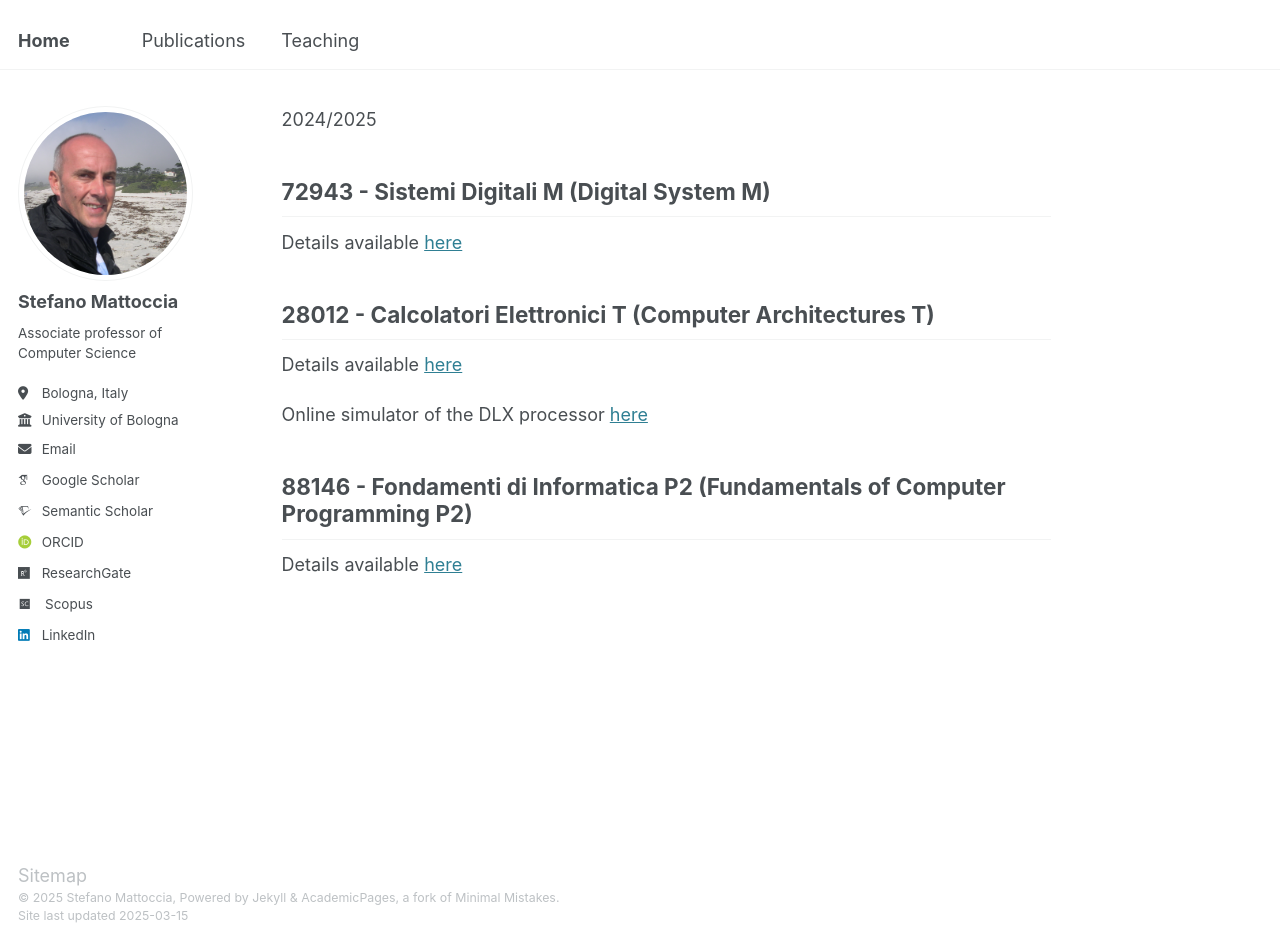
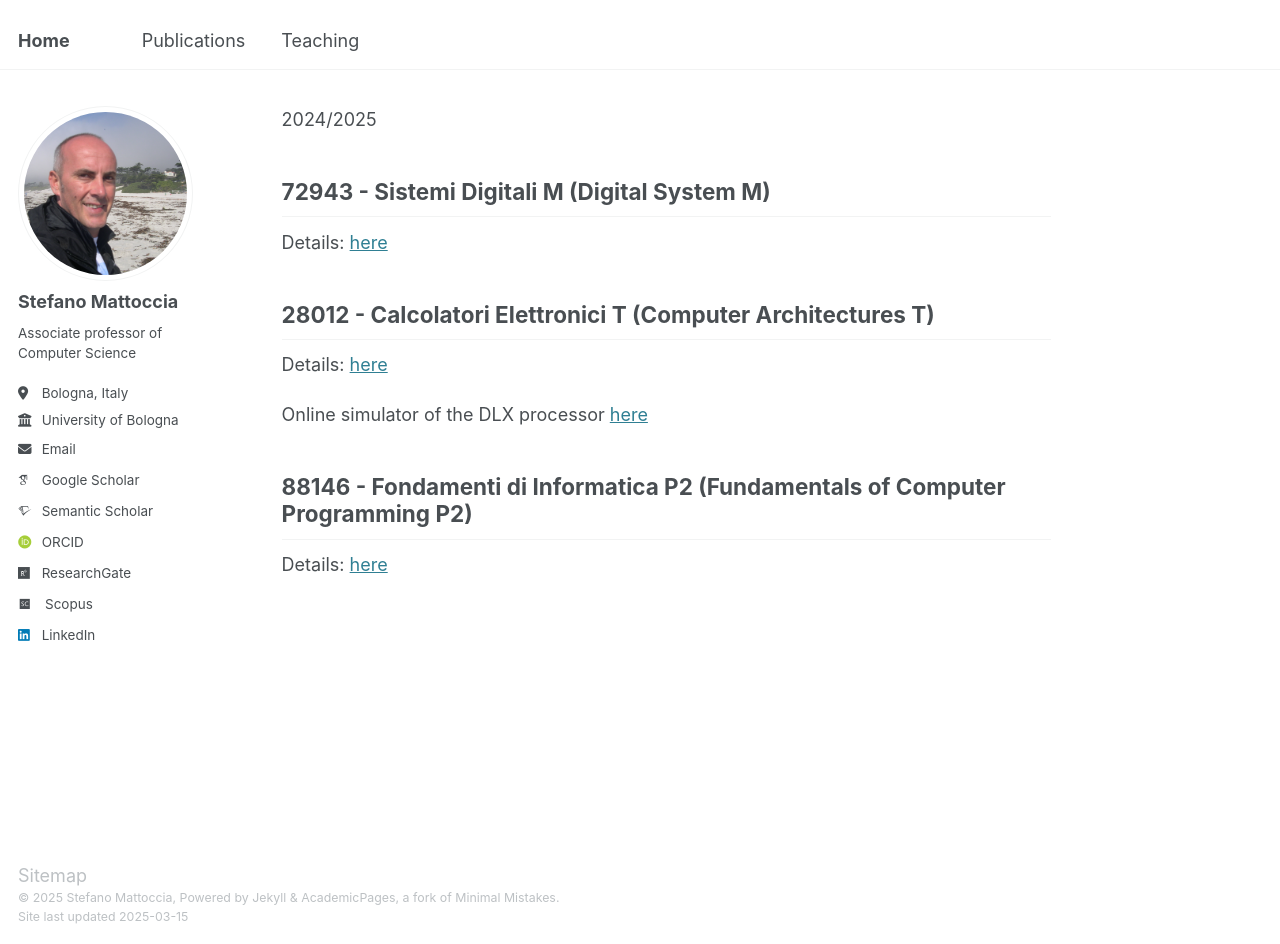
Before and after one commit to stefanomattoccia/stefanomattoccia.github.io, a Jekyll site: the page built from _pages/teaching.md, in a window 1280 px wide and 944 px high. Built offline with Jekyll 4.4.1, drawn with Linux system fonts in a browser that asks for light colours; some web fonts are replaced.

Commit message:
Update teaching.md

```diff
--- a/_pages/teaching.md
+++ b/_pages/teaching.md
@@ -11,14 +11,14 @@ redirect_from:
 
 72943 - Sistemi Digitali M (Digital System M)
 ------
-Details available [here](https://www.unibo.it/en/study/phd-professional-masters-specialisation-schools-and-other-programmes/course-unit-catalogue/course-unit/2024/468006)
+Details: [here](https://www.unibo.it/en/study/phd-professional-masters-specialisation-schools-and-other-programmes/course-unit-catalogue/course-unit/2024/468006)
 
 28012 - Calcolatori Elettronici T (Computer Architectures T)
 ------
-Details available [here](https://www.unibo.it/en/study/phd-professional-masters-specialisation-schools-and-other-programmes/course-unit-catalogue/course-unit/2024/434701)
+Details: [here](https://www.unibo.it/en/study/phd-professional-masters-specialisation-schools-and-other-programmes/course-unit-catalogue/course-unit/2024/434701)
 
 Online simulator of the DLX processor [here](http://dlx-simulator.disi.unibo.it/simulator/dlx)
 
 88146 - Fondamenti di Informatica P2 (Fundamentals of Computer Programming P2)
 ------
-Details available [here](https://www.unibo.it/en/study/phd-professional-masters-specialisation-schools-and-other-programmes/course-unit-catalogue/course-unit/2024/498976)
+Details: [here](https://www.unibo.it/en/study/phd-professional-masters-specialisation-schools-and-other-programmes/course-unit-catalogue/course-unit/2024/498976)
```
